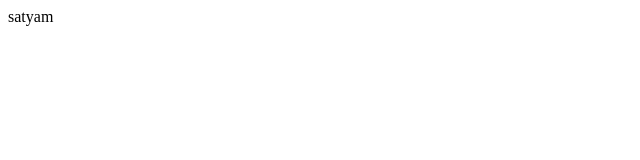
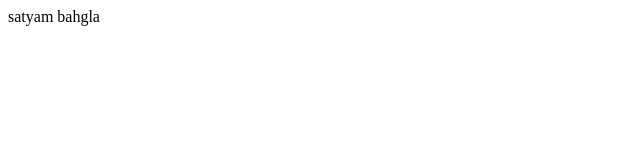
Before and after one commit to satyambaghla/html-learning, a plain HTML site: page htmform.html in a window 1280 px wide. Shown: the full height of the page, 0-640 px from the left. Drawn offline with Linux system fonts and the light colour scheme.

Commit message:
updated text to satyam baghla

```diff
--- a/htmform.html
+++ b/htmform.html
@@ -7,6 +7,6 @@
     <title>html form</title>
 </head>
 <body>
-    satyam
+    satyam bahgla
 </body>
 </html>
```
